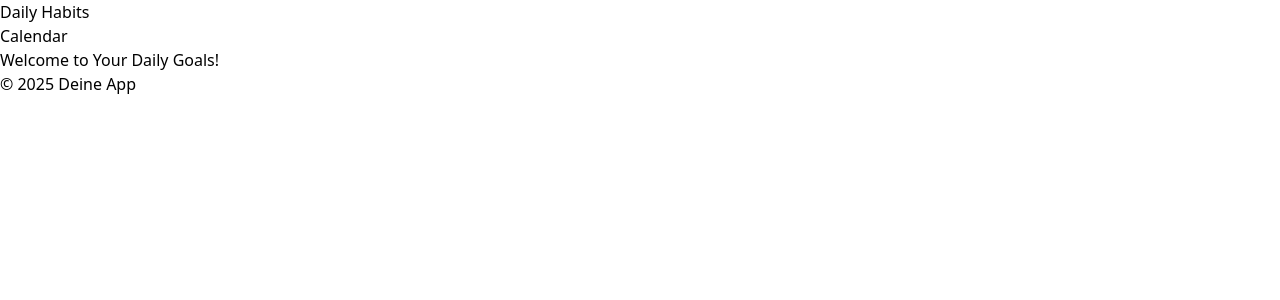
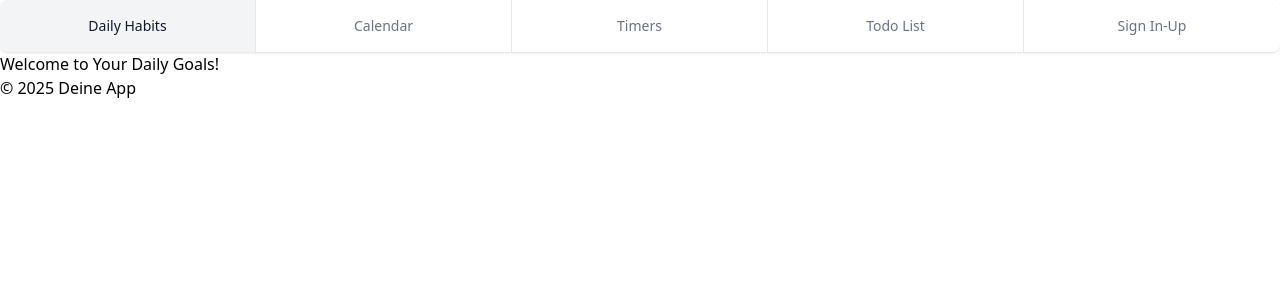
Before and after one commit to MathiasZ91/portfolio-habit-tracker, a React (Vite) app: page / in a window 1280 px wide. Shown: the top 300 px of the page. Built offline with nearby package versions, Linux system fonts and the light colour scheme.

Commit message:
router fix

```diff
--- /dev/null
+++ b/_templates/React ROuter 7 Navbar Template.jsx
@@ -0,0 +1,20 @@
+Original Navbar.jsx (als Vorlage)
+
+import { Link } from 'react-router';
+
+const Navbar = () => {
+  return (
+    <nav>
+      <ul>
+        <li>
+          <Link to="/">Daily Habits</Link>
+        </li>
+        <li>
+          <Link to="/calendar">Calendar</Link>
+        </li>
+      </ul>
+    </nav>
+  );
+};
+
+export default Navbar;
--- /dev/null
+++ b/_templates/React Router 7 App Template.jsx
@@ -0,0 +1,18 @@
+import { Link } from 'react-router';
+
+const Navbar = () => {
+  return (
+    <nav>
+      <ul>
+        <li>
+          <Link to="/">Daily Habits</Link>
+        </li>
+        <li>
+          <Link to="/calendar">Calendar</Link>
+        </li>
+      </ul>
+    </nav>
+  );
+};
+
+export default Navbar;
--- a/src/components/common/Navbar.jsx
+++ b/src/components/common/Navbar.jsx
@@ -1,15 +1,100 @@
-import { Link } from 'react-router';
+import { Link, useLocation } from 'react-router';
 
+/**
+ * Navigationskomponente mit responsivem Design
+ * - Zeigt Tabs auf Desktop-Geräten
+ * - Zeigt ein Dropdown-Menü auf Mobilgeräten
+ * - Hebt die aktive Route hervor
+ */
 const Navbar = () => {
+  // Der useLocation-Hook gibt uns Zugriff auf den aktuellen URL-Pfad
+  // Dadurch wissen wir, welcher Navigationspunkt als aktiv hervorgehoben werden soll
+  const location = useLocation();
+
+  // Navigationsdaten in einem Array für einfache Wartung
+  // Wenn du Navigationspunkte hinzufügen/entfernen möchtest, ändere einfach dieses Array
+  const navLinks = [
+    { to: "/", label: "Daily Habits" },
+    { to: "/calendar", label: "Calendar" },
+    { to: "/timers", label: "Timers" },
+    { to: "/todo-list", label: "Todo List" },
+    { to: "/login", label: "Sign In-Up" }
+  ];
+
   return (
     <nav>
-      <ul>
-        <li>
-          <Link to="/">Daily Habits</Link>
-        </li>
-        <li>
-          <Link to="/calendar">Calendar</Link>
-        </li>
+      {/* Mobile Navigation (nur auf kleinen Bildschirmen sichtbar) */}
+      {/* Die Klasse sm:hidden versteckt dieses Element auf Bildschirmen, die breiter als 'small' sind */}
+      <div className="sm:hidden">
+        <label htmlFor="tabs" className="sr-only">Select your tab</label>
+        <select
+          id="tabs"
+          // Umfangreiche Tailwind-Klassen für das Styling des Dropdowns
+          className="bg-gray-50 border border-gray-300 text-gray-900 text-sm rounded-lg focus:ring-blue-500 focus:border-blue-500 block w-full p-2.5 dark:bg-gray-700 dark:border-gray-600 dark:placeholder-gray-400 dark:text-white dark:focus:ring-blue-500 dark:focus:border-blue-500"
+          // Setze den aktuellen Pfad als ausgewählten Wert
+          value={location.pathname}
+          // Wenn der Benutzer eine Option auswählt, navigiere zu diesem Pfad
+          onChange={(e) => {
+            window.location.href = e.target.value;
+          }}
+        >
+          {/* Generiere Optionen aus unseren Navigationsdaten */}
+          {navLinks.map((link) => (
+            <option key={link.to} value={link.to}>
+              {link.label}
+            </option>
+          ))}
+        </select>
+      </div>
+
+      {/* Desktop Navigation (auf kleinen Bildschirmen ausgeblendet) */}
+      {/* Die Klasse 'hidden' blendet es standardmäßig aus, aber 'sm:flex' zeigt es auf 'small' Bildschirmen und größer an */}
+      <ul className="hidden text-sm font-medium text-center text-gray-500 rounded-lg shadow-sm sm:flex dark:divide-gray-700 dark:text-gray-400">
+        {/* Generiere Tabs aus unseren Navigationsdaten */}
+        {navLinks.map((link, index) => {
+          // Prüfe, ob dieser Link mit dem aktuellen URL-Pfad übereinstimmt
+          const isActive = location.pathname === link.to;
+          // Spezielles Styling für erste und letzte Elemente (abgerundete Ecken)
+          const isFirst = index === 0;
+          const isLast = index === navLinks.length - 1;
+
+          // Beginne mit dem Aufbau des className-Strings
+          let className = "inline-block w-full p-4 ";
+
+          // Füge Stile basierend auf dem aktiven Zustand hinzu
+          if (isActive) {
+            // Styling für aktive Links (dunklerer Hintergrund usw.)
+            className += "text-gray-900 bg-gray-100 focus:ring-4 focus:ring-blue-300 active focus:outline-none dark:bg-gray-700 dark:text-white ";
+          } else {
+            // Styling für inaktive Links mit Hover-Effekten
+            className += "bg-white hover:text-gray-700 hover:bg-gray-50 focus:ring-4 focus:ring-blue-300 focus:outline-none dark:hover:text-white dark:bg-gray-800 dark:hover:bg-gray-700 ";
+          }
+
+          // Füge positionsspezifische Stile hinzu (Ränder und abgerundete Ecken)
+          if (isFirst) {
+            // Erstes Element bekommt abgerundete Ecken links
+            className += "border-r border-gray-200 dark:border-gray-700 rounded-s-lg ";
+          } else if (isLast) {
+            // Letztes Element bekommt abgerundete Ecken rechts
+            className += "border-s-0 border-gray-200 dark:border-gray-700 rounded-e-lg ";
+          } else {
+            // Mittlere Elemente bekommen Ränder auf der rechten Seite
+            className += "border-r border-gray-200 dark:border-gray-700 ";
+          }
+
+          return (
+            <li key={link.to} className="w-full focus-within:z-10">
+              <Link
+                to={link.to}
+                className={className}
+                // aria-current verbessert die Barrierefreiheit, indem es die aktuelle Seite kennzeichnet
+                aria-current={isActive ? "page" : undefined}
+              >
+                {link.label}
+              </Link>
+            </li>
+          );
+        })}
       </ul>
     </nav>
   );
--- a/src/pages/LoginPage.jsx
+++ b/src/pages/LoginPage.jsx
@@ -1,4 +1,4 @@
-export default function LoginPage (){
+function LoginPage (){
 
     return (
       <div>
@@ -9,3 +9,5 @@ export default function LoginPage (){
 
 
   }
+
+  export default LoginPage;
--- a/src/pages/TimersPage.jsx
+++ b/src/pages/TimersPage.jsx
@@ -1,4 +1,4 @@
-export default function TimersPage (){
+function TimersPage (){
 
     return (
       <div>
@@ -9,3 +9,4 @@ export default function TimersPage (){
 
 
   }
+  export default TimersPage;
--- /dev/null
+++ b/src/pages/TodoListPage.jsx
@@ -0,0 +1,13 @@
+function TodoListPage (){
+
+    return (
+      <div>
+        <h1>TodoListPage</h1>
+      </div>
+    );
+
+
+
+  }
+
+  export default TodoListPage;
--- a/src/pages/TodosListPage.jsx
+++ /dev/null
@@ -1,11 +0,0 @@
-export default function TodosListPage (){
-
-    return (
-      <div>
-        <h1>TodosListPage</h1>
-      </div>
-    );
-
-
-
-  }
```
Also changed, not shown: src/App.jsx (+16 -0 lines), 1 other file (tests, documents, lock files or other folders).
